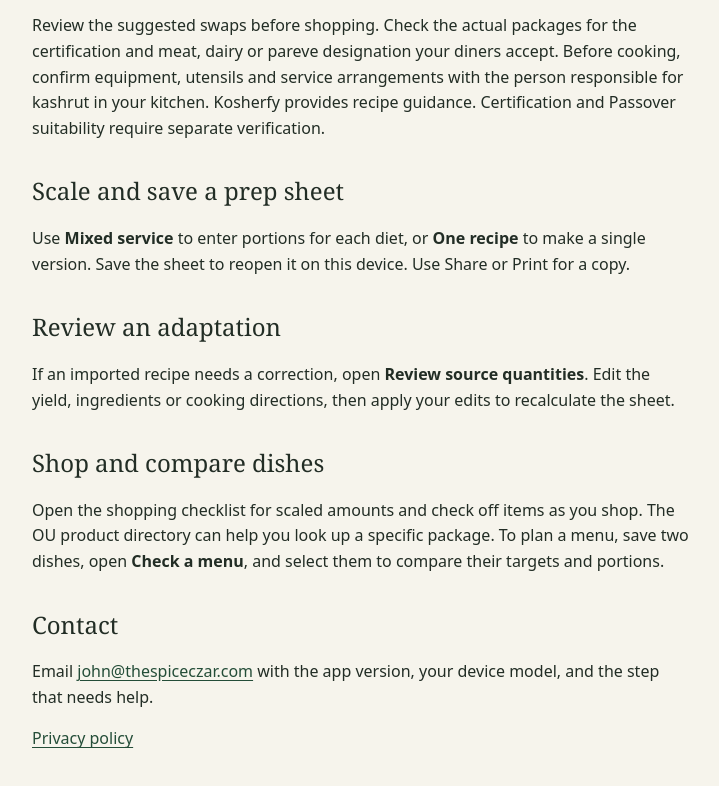
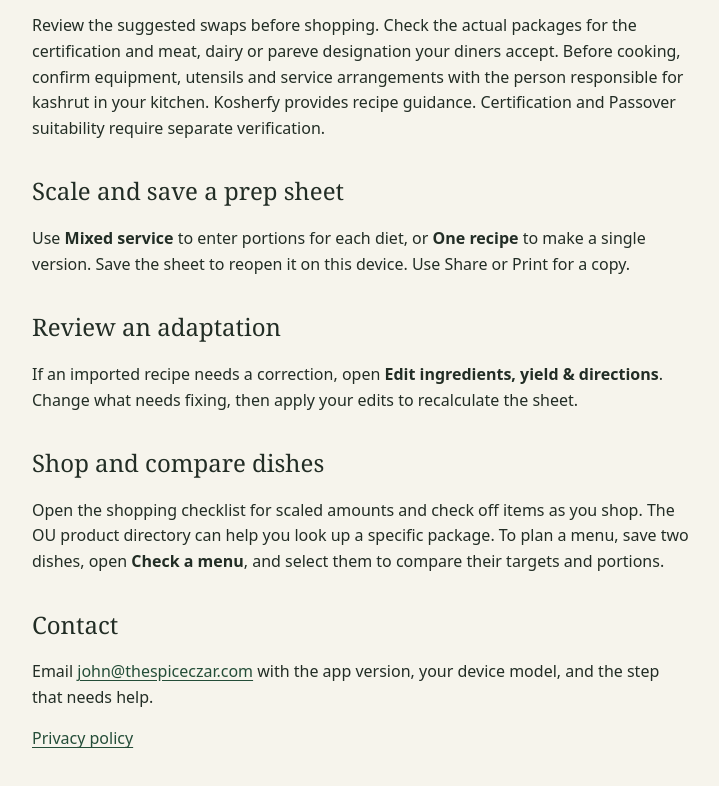
Before and after one commit to johnprodromidis1-creator/vegetarianate-support, a plain HTML site: page index.html in a window 1280 px wide. Shown: the part 707-1493 px from the top of the page, without its empty margins (278-997 px from the left). Drawn offline with Linux system fonts and the light colour scheme.

Commit message:
Match recipe editing instructions to the app control

```diff
--- a/index.html
+++ b/index.html
@@ -11,7 +11,7 @@
 <h2>Scale and save a prep sheet</h2>
 <p>Use <strong>Mixed service</strong> to enter portions for each diet, or <strong>One recipe</strong> to make a single version. Save the sheet to reopen it on this device. Use Share or Print for a copy.</p>
 <h2>Review an adaptation</h2>
-<p>If an imported recipe needs a correction, open <strong>Review source quantities</strong>. Edit the yield, ingredients or cooking directions, then apply your edits to recalculate the sheet.</p>
+<p>If an imported recipe needs a correction, open <strong>Edit ingredients, yield &amp; directions</strong>. Change what needs fixing, then apply your edits to recalculate the sheet.</p>
 <h2>Shop and compare dishes</h2>
 <p>Open the shopping checklist for scaled amounts and check off items as you shop. The OU product directory can help you look up a specific package. To plan a menu, save two dishes, open <strong>Check a menu</strong>, and select them to compare their targets and portions.</p>
 <h2>Contact</h2>
```
